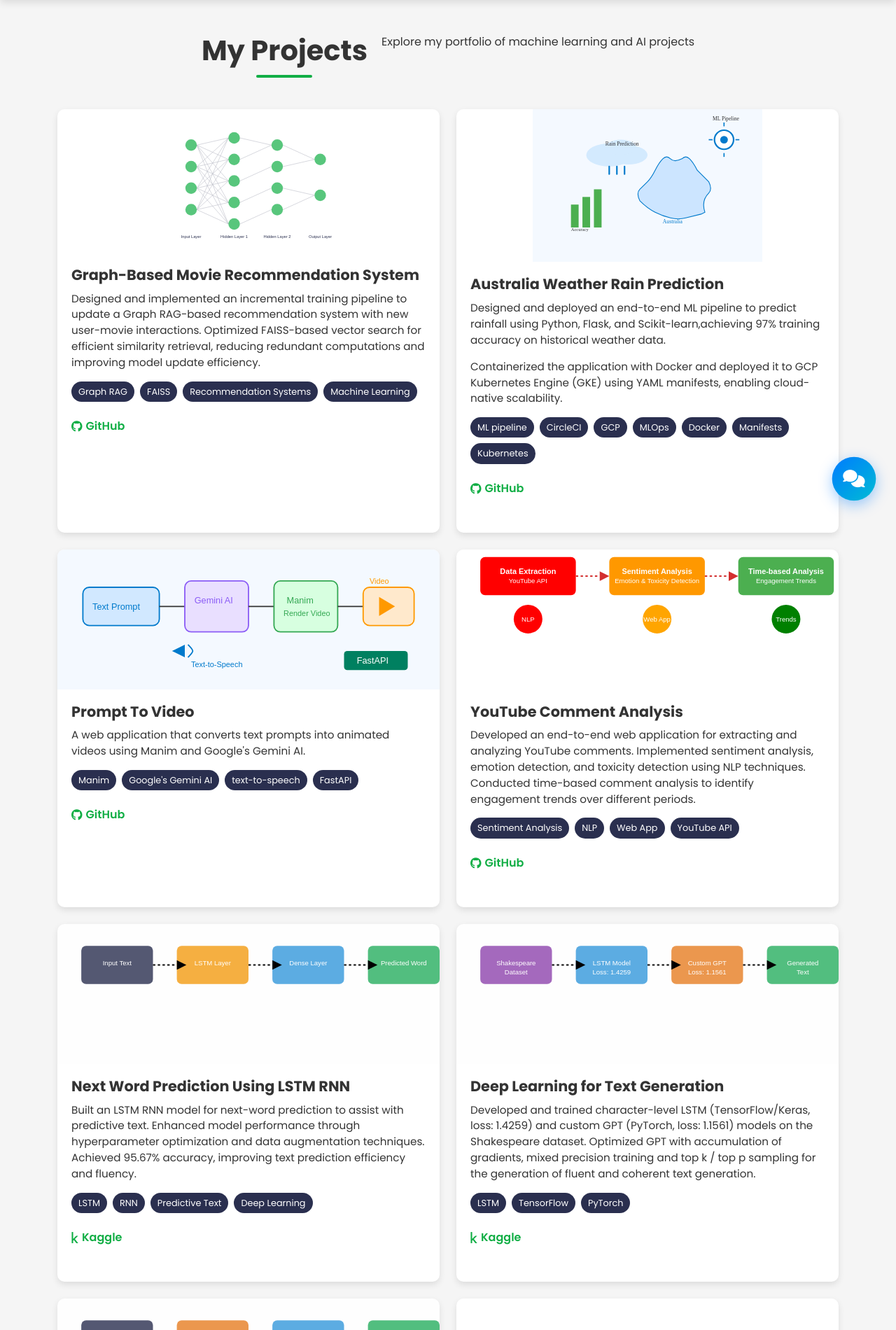
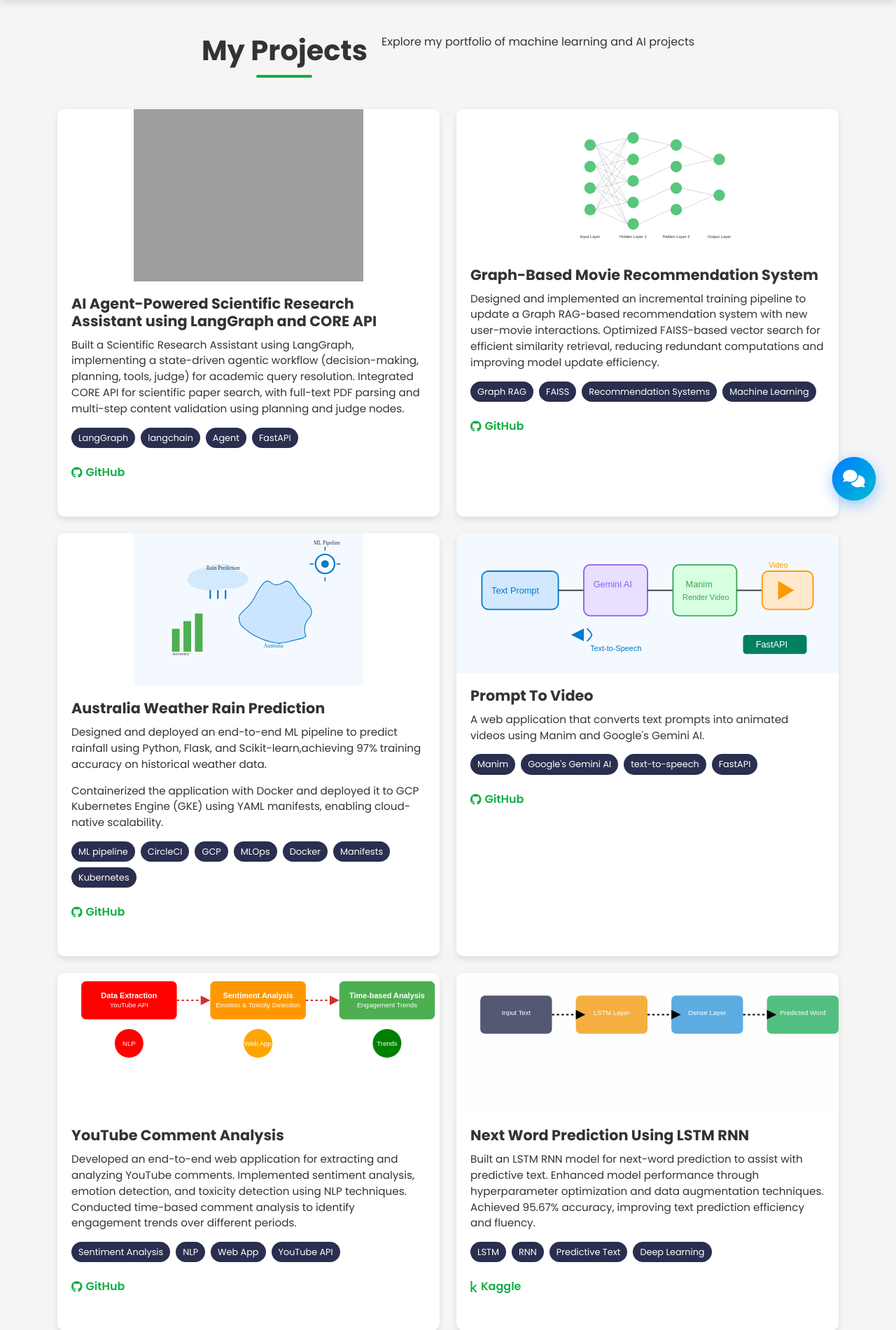
Before and after one commit to sachin62025/portfolio-sachin, a Flask app: page /projects in a window 1280 px wide. Shown: the part 56-1956 px from the top of the page at 70% size. Run offline with Flask 3, Linux system fonts and the light colour scheme; grey boxes are pictures that could not be loaded.

Commit message:
'project-added'

```diff
--- a/some_information.txt
+++ b/some_information.txt
@@ -1,3 +1,4 @@
+hii -> hello
 Hello -> How i can hel you
 How are you - > I am fine how i can help you
 
--- a/templates/projects.html
+++ b/templates/projects.html
@@ -9,6 +9,28 @@
         <p class="text-center mb-5" data-aos="fade-up" data-aos-delay="100">Explore my portfolio of machine learning and AI projects</p>
 
         <div class="row">
+            <!-- New add -->
+
+            <div class="col-lg-6 mb-4" data-aos="fade-up">
+                <div class="project-card">
+                    <img src="{{ url_for('static', filename='img/clean_flowchart.svg.svg') }}" alt="Movie Recommendation System" class="project-img weather-img">
+                    <div class="project-info">
+                        <h3>AI Agent-Powered Scientific Research Assistant using LangGraph and CORE API</h3>
+                        <p>Built a Scientific Research Assistant using LangGraph, implementing a state-driven agentic workflow (decision-making, planning, tools, judge) for academic query resolution. Integrated CORE API for scientific paper search, with full-text PDF parsing and multi-step content validation using planning and judge nodes.</p>
+                        <div class="project-tags">
+                            <span class="project-tag">LangGraph</span>
+                            <span class="project-tag">langchain</span>
+                            <span class="project-tag">Agent</span>
+                            <span class="project-tag">FastAPI</span>
+                        </div>
+                        <div class="project-links">
+                            <a href="https://github.com/sachin62025/Research_assistant" target="_blank"><i class="fab fa-github"></i> GitHub</a>
+                        </div>
+                    </div>
+                </div>
+            </div>
+
+
             <!-- Project 1 -->
             <div class="col-lg-6 mb-4" data-aos="fade-up">
                 <div class="project-card">
```
Also changed, not shown: templates/index.html (+22 -0 lines), static/img/clean_flowchart.svg.svg (added).
